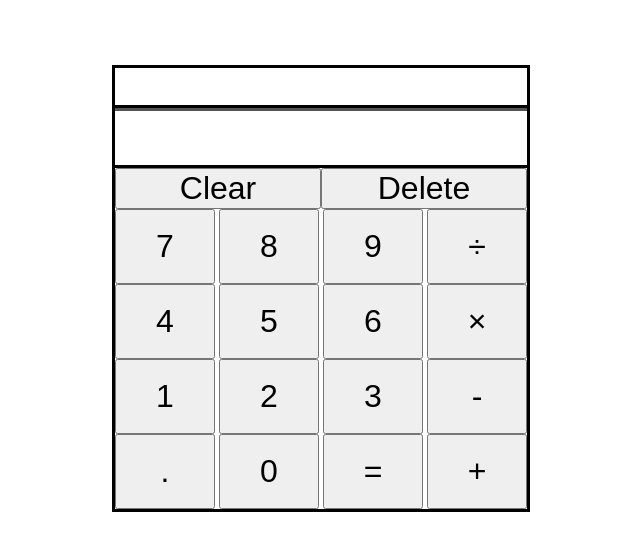
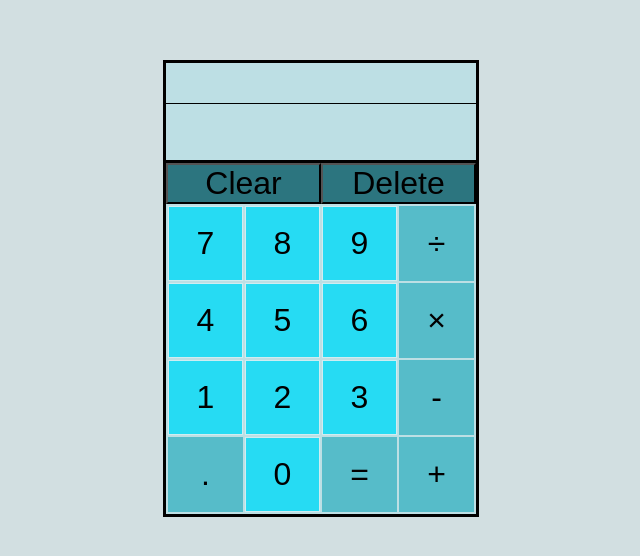
Before and after one commit to justas7/calculator, a plain HTML site: page index.html in a window 1280 px wide. Shown: the part 112-668 px from the top of the page, without its empty margins (319-959 px from the left). Drawn offline with Linux system fonts and the light colour scheme.

Commit message:
updated ui

```diff
--- a/index.html
+++ b/index.html
@@ -19,25 +19,26 @@
           <button type="button" id="clearBtn">Clear</button>
           <button type="button" id="deleteBtn">Delete</button>
         </div>
-        <div>
+        <div id="numbers-container">
+          <div class="btnsRow">
             <button data-number="7" type="button" class="button">7</button>
             <button data-number="8" type="button" class="button">8</button>
             <button data-number="9" type="button" class="button">9</button>
             <button data-operator="/" type="button" class="button">&#xf7;</button>
           </div>
-        <div>
+          <div class="btnsRow">
             <button data-number="4" type="button" class="button">4</button>
             <button data-number="5" type="button" class="button">5</button>
             <button data-number="6" type="button" class="button">6</button>
             <button data-operator="*" type="button" class="button">&#xd7;</button>
           </div>
-        <div>
+          <div class="btnsRow">
             <button data-number="1" type="button" class="button">1</button>
             <button data-number="2" type="button" class="button">2</button>
             <button data-number="3" type="button" class="button">3</button>
             <button data-operator="-" type="button" class="button">-</button>
           </div>
-        <div>
+          <div class="btnsRow">
             <button data-dot="dot" class="button">.</button>
             <button data-number="0" class="button">0</button>
             <button data-equal="=" class="button">=</button>
@@ -45,5 +46,6 @@
           </div>
         </div>
       </div>
+    </div>
   </body>
 </html>
--- a/styles.css
+++ b/styles.css
@@ -15,10 +15,12 @@ body {
   justify-content: center;
   align-items: center;
   height: 100vh;
+  background-color: #d2dfe1;
 }
 
 #calc-container {
   display: inline-flex;
+  width: 310px;
   flex-direction: column;
   outline: 3px solid black;
   margin: auto;
@@ -33,29 +35,73 @@ body {
   border-bottom: 3px solid black;
   text-align: end;
   font-size: 2rem;
+  background-color: #bddfe4;
 }
 
 #screenUpper {
   height: 40px;
+  font-size: 1.2rem;
+  padding-right: 10px;
+  padding-top: 5px;
+  outline: 1px solid black;
+  overflow: hidden;
 }
 
 #screenLower {
-  outline: inset;
+  overflow: hidden;
+  font-size: 2rem;
+  padding-top: 20px;
+  padding-right: 10px;
 }
 
 /* buttons */
+#numbers-container {
+  display: flex;
+  flex-direction: column;
+  gap: 2px;
+  padding: 2px;
+  background-color: #bddfe4;
+}
 
 #deleteBtn-container {
   display: flex;
 }
+
 #deleteBtn,
 #clearBtn {
+  font-size: 2rem;
   flex: 1;
-  font-size: 2rem;
+  background-color: #2c757f;
 }
 
 .button {
-  width: 100px;
+  width: 75px;
   height: 75px;
   font-size: 2rem;
+  border: none;
 }
+
+.btnsRow {
+  display: flex;
+  gap: 2px;
+}
+
+button[data-operator],
+button[data-dot],
+button[data-equal] {
+  background-color: #56bcc9;
+}
+
+button[data-number] {
+  background-color: #26dbf3;
+  border: 1px solid #cfedf1;
+}
+
+button[data-number]:active {
+  background-color: #3ee2f7;
+}
+button[data-operator]:active,
+button[data-dot]:active,
+button[data-equal]:active {
+  background-color: #59c5d3;
+}
```
Lines whose indentation alone changed are shown as unchanged.
